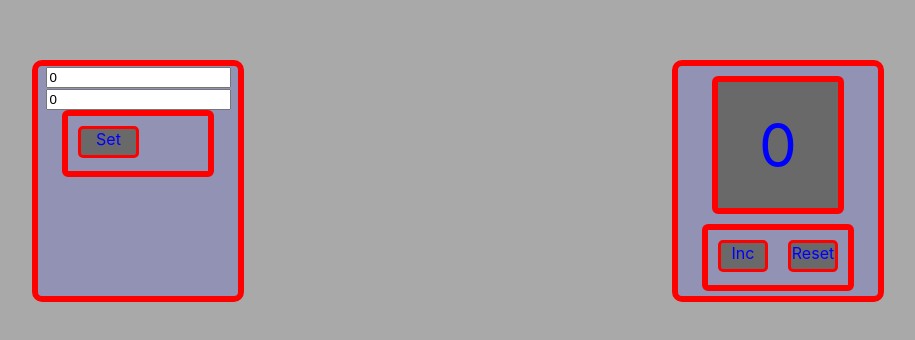
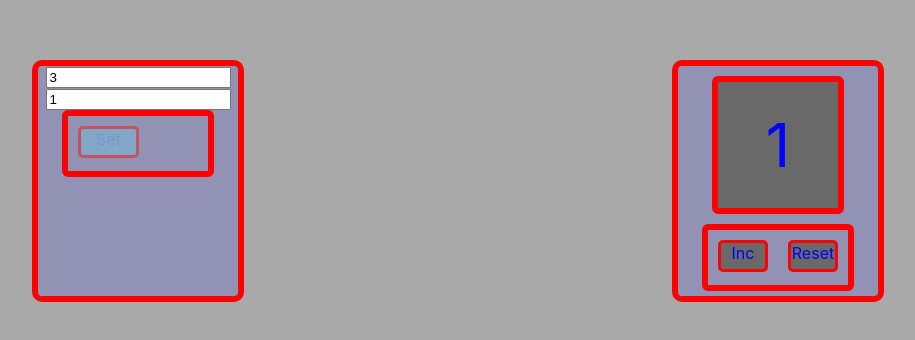
Before and after one commit to lismgmk/counter-2, a React (Create React App) app: page / in a window 1280 px wide. Shown: the part 140-480 px from the top of the page, without its empty margins (182-1097 px from the left). Built offline with nearby package versions, Linux system fonts and the light colour scheme.

Commit message:
counter-1 done

```diff
--- a/src/App.tsx
+++ b/src/App.tsx
@@ -1,102 +1,176 @@
-import React, {ChangeEvent, useState, MouseEvent} from 'react';
+import React, { useEffect, useState} from 'react';
 import s from './App.module.css';
-import style from './Component/ButtonForEach.module.css'
+
 import {DisplayCounter2} from "./Component/DisplayCounter2";
 import {SettingCounter} from "./Component/SettingCounter";
 
 
+
+type errorCounterType = 'good' | 'incorrectValue' | 'pressSet'
+
 function App() {
 
-    const [value, setValue] = useState<number>(0)
-    const [valueInput1, setValueInput1] = useState(0)
-    const [valueInput2, setValueInput2] = useState(0)
-    const [errorSetting, setErrorSetting] = useState(false)
-    const [errorCounter, setErrorCounter] = useState(true)
+    const classNameSelectMax = 'max'
+    const classNameSelectMin = 'min'
+
+    const [valueInput2, setValueInput2] = useState<number>(1)
+    const [value, setValue] = useState<number>(1)
+    const [valueInput1, setValueInput1] = useState<number>(3)
+
+
+    useEffect(()=>{
+debugger
+        let valueInputMin = localStorage.getItem('valueInput2')
+        let valueInputMax = localStorage.getItem('valueInput1')
+
+        if(valueInputMin
+            && valueInputMax){
+            let correctValMin = JSON.parse(valueInputMin)
+            let correctValMax = JSON.parse(valueInputMax)
+            setValueInput1(correctValMax)
+            setValueInput2(correctValMin)
+        }
+    }, [])
+
+    useEffect(()=>{
+        localStorage.setItem('valueInput1', JSON.stringify(valueInput1))
+    }, [valueInput1])
+
+
+    useEffect(()=>{
+        localStorage.setItem('valueInput2', JSON.stringify(valueInput2))
+    }, [valueInput2])
+
+
+
+
+
+
+    const [errorSetting1, setErrorSetting1] = useState(false)
+    const [errorSetting2, setErrorSetting2] = useState(false)
+
+    const [errorNumber, setErrorNumber] = useState(false)
+
+    const [errorCounter, setErrorCounter] = useState<errorCounterType>('good')
+
+    const [disableSet, setDisableSet] = useState(true)
+    const [disableReset, setDisableReset] = useState(false)
     const [disableInc, setDisableInc] = useState(false)
 
     let maxVal = valueInput1
-    let minVal = valueInput2
 
-    let disableButtonSet = valueInput1 < valueInput2 && valueInput1 < 0 && valueInput2 < 0 && valueInput1 === valueInput2
-
-    const addError = () => {
-        if (disableButtonSet) {
-            setErrorSetting(true)
-        } else{
-            setErrorSetting(false)
+    const onClickButtonInc = () => {
+        debugger
+        if (value < maxVal) {
+            setValue(value + 1)
         }
     }
 
-    const onClickButtonInc = () => {
-        if (value < maxVal ) {
-             setValue(value + 1)
+    const valueFunc = () => {
+        if (value < maxVal) {
+            setErrorNumber(false)
+            return value
+        } else if (value >= maxVal) {
+            setDisableInc(true)
+            setDisableReset(false)
+            setErrorNumber(true)
+            return value
+        } else{
+            return value
         }
-
     }
 
-    const onClickButtonReset = (e:MouseEvent<HTMLDivElement>) => {
-        setValue(minVal)
-        buttonResetDisable(e)
-        e.currentTarget.className = `${style.buttonInc} ${ disableInc ? style.disable : null}`
-        // setErrorSetting(false)
+    const onClickButtonReset = () => {
+        setValue(valueInput2)
+        setDisableReset(true)
+        setDisableInc(false)
+        setErrorNumber(false)
     };
 
     const onClickButtonSet = () => {
-        minVal = valueInput2
         maxVal = valueInput1
-        setValue(minVal)
-        setDisableInc(true)
-        // onClickButtonReset()
-        // setErrorCounter(false)
-        // setErrorSetting(true)
+        setValue(valueInput2)
+        setDisableSet(true)
+        setErrorCounter('good')
     }
 
-    const buttonResetDisable = (e: MouseEvent<HTMLDivElement>) => {
-
-        setDisableInc(true)
-        console.log(e.currentTarget)
-    }
-    const buttonIncDisable = () => {
-
-    }
-    const buttonSetDisable = () => {
-
-
+    const onChangeSelect1 = (value: number)=>{
+        setValueInput1(value)
+        setDisableSet(false)
+        if (value < valueInput2 || value < 0) {
+            setErrorCounter('incorrectValue')
+            setDisableSet(true)
+            setErrorSetting1(true)
+        }
+        else if(value == valueInput2){
+            setErrorCounter('incorrectValue')
+            setErrorSetting1(true)
+            setErrorSetting2(true)
+            setDisableSet(true)
+        }
+        else if(value > valueInput2){
+            setErrorCounter('pressSet')
+            setErrorSetting1(false)
+            setErrorSetting2(false)
+            setDisableSet(false)
+        }
+        else{
+            setErrorCounter('good')
+            setErrorSetting1(false)
+            setDisableSet(false)
+        }
     }
 
-
-    const checkInput = () => {
-        if(value < maxVal){
-            setDisableInc(true)
+    const onChangeSelect2 = (value: number)=>{
+        setValueInput2(value)
+        setDisableSet(false)
+        if (value > valueInput1 || value < 0) {
+            setErrorCounter('incorrectValue')
+            setDisableSet(true)
+            setErrorSetting2(true)
+        }
+        else if(value == valueInput1){
+            setErrorCounter('incorrectValue')
+            setErrorSetting1(true)
+            setErrorSetting2(true)
+            setDisableSet(true)
+        }
+        else if(value < valueInput1){
+            setErrorCounter('pressSet')
+            setDisableSet(false)
+            setErrorSetting2(false)
+            setErrorSetting1(false)
         }
         else{
-            setDisableInc(false)
+            setErrorCounter('good')
+            setDisableSet(false)
+            setErrorSetting2(false)
         }
     }
 
     return (
         <div className={s.mainContainer}>
-            {/*{checkInput()}*/}
+
             <SettingCounter
-
+                classNameSelectMax={classNameSelectMax}
+                classNameSelectMin={classNameSelectMin}
+                onChangeSelect1={onChangeSelect1}
+                onChangeSelect2={onChangeSelect2}
                 valueInput1={valueInput1}
                 valueInput2={valueInput2}
-                setValueInputNext1={setValueInput1}
-                setValueInputNext2={setValueInput2}
-                errorSetting={errorSetting}
+                errorSetting1={errorSetting1}
+                errorSetting2={errorSetting2}
                 onClickButtonSet={onClickButtonSet}
-                addError = {addError}
-                dis={buttonSetDisable}
-                disable={disableInc}
+                disableSet={disableSet}
             />
             <DisplayCounter2
-
                 onClickButtonInc={onClickButtonInc}
                 onClickButtonReset={onClickButtonReset}
-                value={value}
+                valueFunc={valueFunc}
                 errorCounter={errorCounter}
-                errorSetting={errorSetting}
-                disable={false}
+                disableReset={disableReset}
+                disableInc={disableInc}
+                errorNumber={errorNumber}
             />
         </div>
     )
--- a/src/Component/ButtonForEach.tsx
+++ b/src/Component/ButtonForEach.tsx
@@ -4,21 +4,21 @@ import s from './ButtonForEach.module.css';
 export type ButtonIncType = {
     title: string
     onClickButton: (e : any) => void
-    errorSetting: boolean
+
     disable: boolean
 
 }
 
-export function ButtonForEach({disable, title, onClickButton} : ButtonIncType) {
+export function ButtonForEach(props : ButtonIncType) {
 
 
 
   return (
       <div
-          className={`${s.buttonInc} ${ disable ? s.disable : null}`}
-          onClick={onClickButton }
+          className={`${s.buttonInc} ${ props.disable ? s.disable : null}`}
+          onClick={props.onClickButton }
       >
-          {title}
+          {props.title}
       </div>
   );
 }
--- a/src/Component/DisplayCounter2.tsx
+++ b/src/Component/DisplayCounter2.tsx
@@ -1,48 +1,57 @@
 import React from 'react';
 import s from '../App.module.css';
 import {ButtonForEach} from "./ButtonForEach";
+import {log} from "util";
 
 
 export type DisplayCounterType = {
     onClickButtonInc: () => void
-    onClickButtonReset: (e: any) => void
+    onClickButtonReset: () => void
     // disableButtonInc: boolean
     // disableButtonReset: boolean
     // setError: string
-    value: number
-    errorCounter: boolean
-    errorSetting: boolean
-    disable: boolean
+    valueFunc: ()=> number
+    errorCounter: string
+    errorNumber: boolean
+    disableReset: boolean
+    disableInc: boolean
 }
 
-export function DisplayCounter2 ({disable, errorSetting, onClickButtonInc, onClickButtonReset, value, errorCounter} : DisplayCounterType ) {
+export function DisplayCounter2 (props : DisplayCounterType ) {
 
-
-
+    const checkErrorCounter = () => {
+        switch (props.errorCounter) {
+            case 'good':
+                return <div className={`${s.displayCounter} ${props.errorNumber ? s.error : ''}`}>{props.valueFunc()}</div>
+            case 'incorrectValue':
+                return <div className={`${s.displayCounter}`}>Incorrect Value</div>
+            case 'pressSet':
+                return <div className={`${s.displayCounter}`}>pres button Set</div>
+            default:
+                return console.log('error')
+        }
+    }
 
   return (
       <div className={s.container}>
-          { !errorSetting && <div className = {`${s.displayCounter}`}>{value}</div>}
-          { errorSetting && <div className = {`${s.displayCounter}`}>ошибка</div>}
 
+          {checkErrorCounter()}
           <div className={s.buttonsBlock}>
 
               <ButtonForEach
                   title = {'Inc'}
-                  onClickButton = {onClickButtonInc}
-                  errorSetting={errorCounter}
-                  disable={disable}
+                  onClickButton = {props.onClickButtonInc}
+                  disable={props.disableInc}
               />
 
               <ButtonForEach
                   title = {'Reset'}
-                  onClickButton = {onClickButtonReset}
-                  errorSetting={errorCounter}
-                  disable={disable}
+                  onClickButton = {props.onClickButtonReset}
+                  disable={props.disableReset}
               />
 
           </div>
       </div>
 
-  );
+  )
 }
--- a/src/Component/Select.tsx
+++ b/src/Component/Select.tsx
@@ -1,28 +1,28 @@
-import React, {useState, useEffect, ChangeEvent} from 'react';
-import s from './Select.module.css';
+import React, {ChangeEvent, ChangeEventHandler} from 'react';
+import s from './Select.module.css'
 
 export type SelectType = {
     valueInput: number
-    addError: ()=>void
     errorSetting: boolean
-    setValueInputNext:(value:any)=>void
+    onChangeSelect: (value: number)=>void
+    classNameSelect: string
 }
 
 
 export function Select(props: SelectType) {
 
-
+    const changeValueHandler = (event: ChangeEvent<HTMLInputElement>) => {
+        props.onChangeSelect(event.currentTarget.valueAsNumber)
+    }
 
     return (
         <div>
             <input
-                className={`${s.inputStyle} ${props.errorSetting ? s.error : ''}`}
+
+                className={` ${props.classNameSelect} ${s.inputStyle} ${props.errorSetting ? s.error : ''}`}
                 type="number"
                 value={props.valueInput}
-                onChange={(e)=>{
-                    props.setValueInputNext(+e.currentTarget.value)
-                    props.addError()
-                }}
+                onChange={changeValueHandler}
             />
         </div>
     );
--- a/src/Component/SettingCounter.tsx
+++ b/src/Component/SettingCounter.tsx
@@ -1,22 +1,20 @@
 import React from 'react';
 import s from '../App.module.css';
 import {ButtonForEach} from "./ButtonForEach";
-import {Select, SelectType} from "./Select";
-import {DisplayCounter2} from "./DisplayCounter2";
+import {Select} from "./Select";
+
 
 export type SettingCounterType = {
     onClickButtonSet: () => void
-    // disableButtonSet: boolean
-dis: () => void
     valueInput1: number
     valueInput2: number
-
-    setValueInputNext1: (value:any) => void
-    setValueInputNext2: (value:any) => void
-    errorSetting: boolean
-    addError: ()=>void
-    disable: boolean
-
+    errorSetting1: boolean
+    errorSetting2: boolean
+    disableSet: boolean
+    onChangeSelect1: (value: number) => void
+    onChangeSelect2: (value: number) => void
+    classNameSelectMax: string
+    classNameSelectMin: string
 
 }
 
@@ -30,17 +28,16 @@ export function SettingCounter (props : SettingCounterType ) {
       <div className={s.container}>
           <div>
               <Select
+                  onChangeSelect = {props.onChangeSelect1}
                   valueInput={props.valueInput1}
-                  addError = {props.addError}
-                  setValueInputNext={props.setValueInputNext1}
-                  errorSetting = {props.errorSetting}
-
+                  errorSetting = {props.errorSetting1}
+                  classNameSelect = {props.classNameSelectMax}
               />
               <Select
+                  onChangeSelect = {props.onChangeSelect2}
                   valueInput={props.valueInput2}
-                  addError = {props.addError}
-                  setValueInputNext={props.setValueInputNext2}
-                  errorSetting = {props.errorSetting}
+                  errorSetting = {props.errorSetting2}
+                  classNameSelect = {props.classNameSelectMin}
               />
           </div>
 
@@ -49,9 +46,7 @@ export function SettingCounter (props : SettingCounterType ) {
               <ButtonForEach
                   title = {'Set'}
                   onClickButton = {props.onClickButtonSet}
-                  disable = {props.disable}
-                  errorSetting = {props.errorSetting}
-
+                  disable = {props.disableSet}
               />
 
           </div>
```
Also changed, not shown: src/App.module.css (line endings or trailing spaces).
